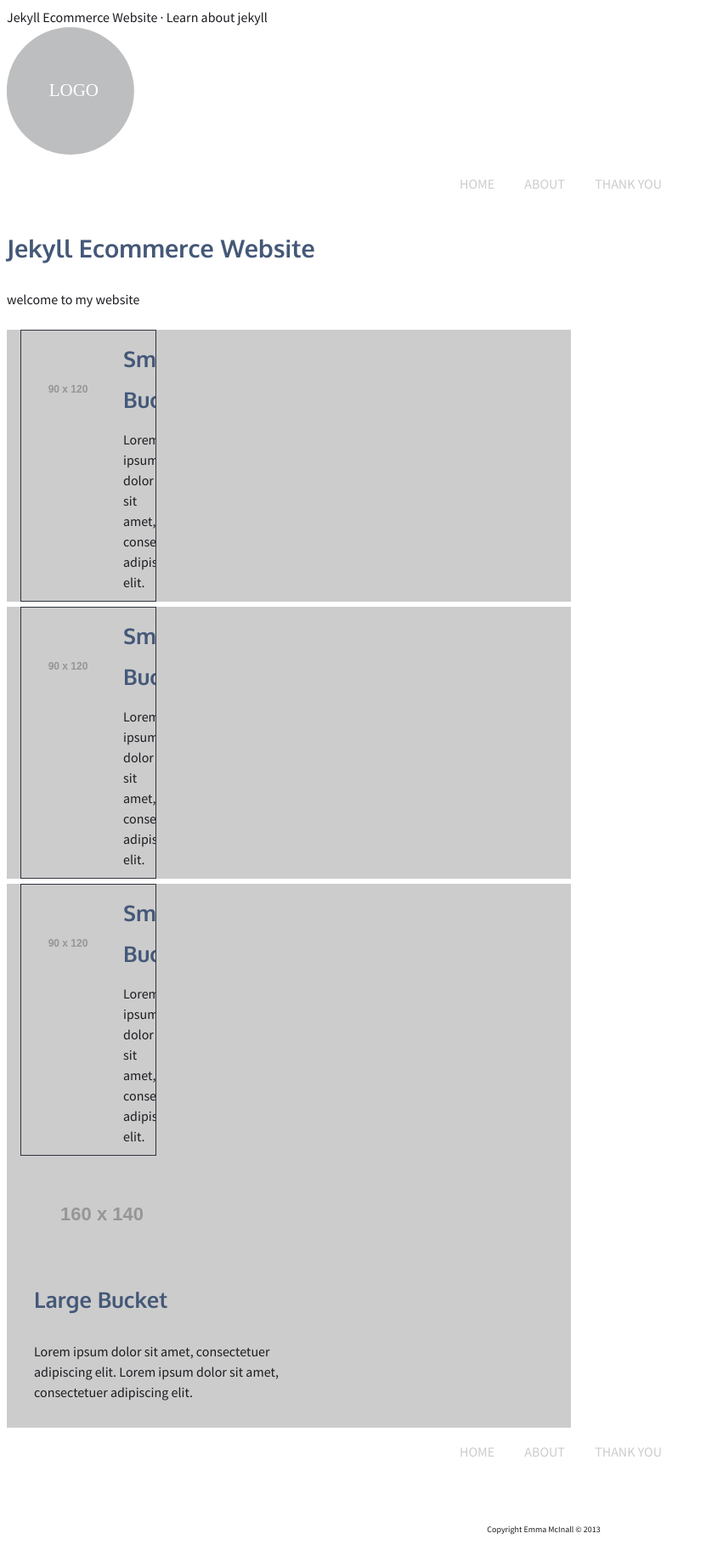
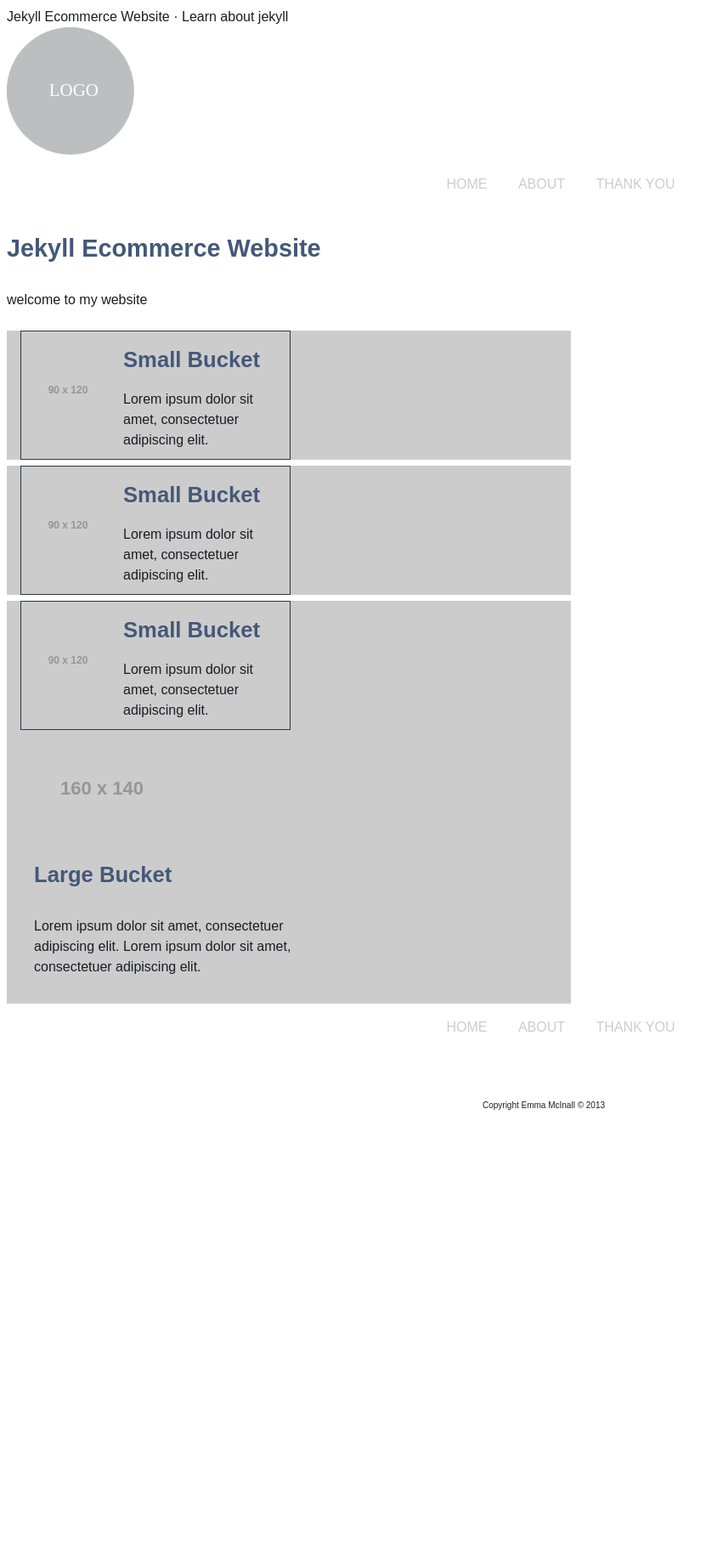
Before and after one commit to mcin0244/jekyll-ecommerce-website, a Jekyll site: the page built from index.html, in a window 1280 px wide. Shown: the whole page at 85% size, without its empty margins (0-851 px from the left). Built offline with Jekyll 4.4.1, drawn with Linux system fonts in a browser that asks for light colours; Markdown is read by kramdown in place of the engine named in the settings; after the commit the page ends 1332 px from its top, so only the background shows below that.

Commit message:
Fixed buckets-small

```diff
--- a/_includes/buckets-small.html
+++ b/_includes/buckets-small.html
@@ -1,15 +1,3 @@
-<!doctype html>
-<html>
-<head>
-<meta charset="UTF-8">
-<title>Small Bucket</title>
-<link href="../css/typography.css" rel="stylesheet">
-<link href="../css/buckets.css" rel="stylesheet">
-<link href='http://fonts.googleapis.com/css?family=Source+Sans+Pro:300,400,600,300italic,400italic|Oxygen:400,700' rel='stylesheet' type='text/css'>
-</head>
-
-<body>
-
 <div class="media">
 	<div class="media-img">
 		<img src="http://placehold.it/90x120" alt="">
@@ -19,6 +7,3 @@
 		<p>Lorem ipsum dolor sit amet, consectetuer adipiscing elit.</p>
 	</div>
 </div>
-
-</body>
-</html>
--- a/css/buckets.css
+++ b/css/buckets.css
@@ -4,7 +4,7 @@
 .media{
 	border: 1px solid rgb(49, 53, 61);
 	overflow: hidden;
-	width: 25%;
+	width: 50%;
 	float: center;
 }
 
```
